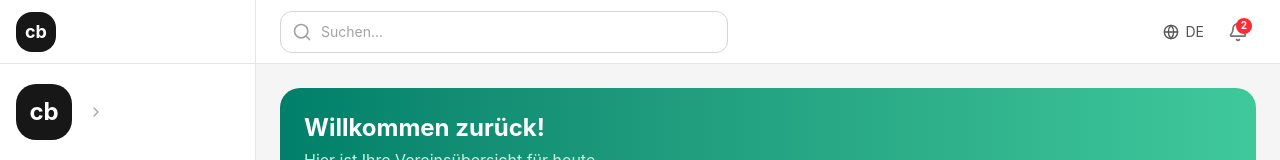
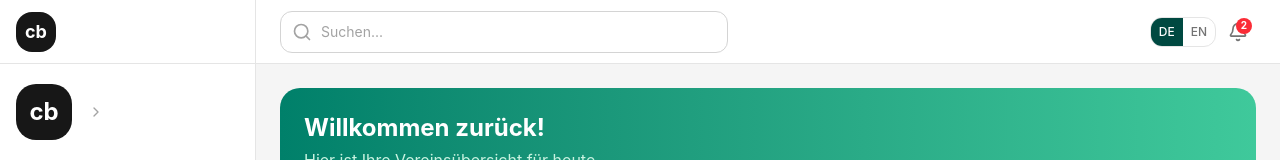
Before and after one commit to sentistudio/club-management, a React (Vite) app: page /dashboard in a window 1280 px wide. Shown: the top 160 px of the page. Built offline with nearby package versions, Linux system fonts and the light colour scheme.

Commit message:
Move language toggle to existing UI locations (admin topbar + member settings)

```diff
--- a/src/components/layout/Topbar.tsx
+++ b/src/components/layout/Topbar.tsx
@@ -1,8 +1,9 @@
 import { useState, useRef, useEffect } from "react";
-import { Menu, Globe, Bell, Inbox, Clock, CheckCircle, X, Check } from "lucide-react";
+import { Menu, Bell, Inbox, Clock, CheckCircle, X, Check } from "lucide-react";
 import { SearchInput } from "../ui/Input";
 import { mockNotifications } from "../../data/mockInbox";
 import type { Notification } from "../../data/mockInbox";
+import { useLanguage } from "../../i18n";
 
 interface TopbarProps {
   onMenuClick: () => void;
@@ -10,6 +11,7 @@ interface TopbarProps {
 }
 
 export function Topbar({ onMenuClick, actions }: TopbarProps) {
+  const { lang, setLang } = useLanguage();
   const [showNotifications, setShowNotifications] = useState(false);
   const [notifications, setNotifications] = useState<Notification[]>(mockNotifications);
   const notifRef = useRef<HTMLDivElement>(null);
@@ -72,10 +74,24 @@ export function Topbar({ onMenuClick, actions }: TopbarProps) {
         {actions}
 
         {/* Language Selector */}
-        <button className="flex items-center gap-1.5 px-3 py-2 text-sm text-neutral-600 hover:bg-neutral-100 rounded-lg transition-colors">
-          <Globe className="w-4 h-4" />
-          <span className="hidden sm:inline">DE</span>
-        </button>
+        <div className="flex items-center border border-neutral-200 rounded-lg overflow-hidden">
+          <button
+            onClick={() => setLang("de")}
+            className={`px-2 py-1.5 text-xs font-medium transition-colors ${
+              lang === "de" ? "bg-[#004941] text-white" : "text-neutral-500 hover:bg-neutral-100"
+            }`}
+          >
+            DE
+          </button>
+          <button
+            onClick={() => setLang("en")}
+            className={`px-2 py-1.5 text-xs font-medium transition-colors ${
+              lang === "en" ? "bg-[#004941] text-white" : "text-neutral-500 hover:bg-neutral-100"
+            }`}
+          >
+            EN
+          </button>
+        </div>
 
         {/* Notifications */}
         <div className="relative" ref={notifRef}>
--- a/src/routes/ClubEvents.tsx
+++ b/src/routes/ClubEvents.tsx
@@ -22,7 +22,7 @@ import {
   getStatusColor,
   createStatusHistoryEntry
 } from "../utils/eventUtils";
-import { useLanguage, LanguageToggle } from "../i18n";
+import { useLanguage } from "../i18n";
 
 type ViewMode = "list" | "calendar";
 type TimeFilter = "upcoming" | "past" | "all";
@@ -262,7 +262,6 @@ export function ClubEvents() {
         <div>
           <div className="flex items-center gap-3">
             <h1 className="text-2xl font-bold text-slate-800">{t("nav.clubEvents")}</h1>
-            <LanguageToggle />
           </div>
           <div className="flex items-center gap-4 mt-2 text-sm">
             <span className="text-slate-500">
--- a/src/routes/pilot/MemberWebPortal.tsx
+++ b/src/routes/pilot/MemberWebPortal.tsx
@@ -28,7 +28,7 @@ import {
   Shield,
   List
 } from "lucide-react";
-import { useLanguage, LanguageToggle } from "../../i18n";
+import { useLanguage } from "../../i18n";
 import { mockTicketForms } from "../../data/mockInbox";
 import {
   getChatMessages,
@@ -514,7 +514,6 @@ function MemberSidebar({ activeView, onNavigate, profile, unreadMessages }: Memb
             <Settings className="w-5 h-5" />
             <span>{t("nav.settings")}</span>
           </button>
-          <LanguageToggle className="mt-2 justify-center" />
         </div>
       </nav>
 
@@ -1788,9 +1787,11 @@ export function MemberWebPortal() {
   // ==========================================
   // RENDER: SETTINGS VIEW
   // ==========================================
+  const { lang: currentLang, setLang } = useLanguage();
+
   const renderSettings = () => (
     <div className="p-6 space-y-6">
-      <h1 className="text-2xl font-bold text-neutral-900">Einstellungen</h1>
+      <h1 className="text-2xl font-bold text-neutral-900">{t("nav.settings")}</h1>
 
       <div className="bg-white rounded-xl border border-neutral-200 overflow-hidden">
         <div className="divide-y divide-neutral-100">
@@ -1798,11 +1799,28 @@ export function MemberWebPortal() {
             <div className="flex items-center gap-3">
               <Globe className="w-5 h-5 text-neutral-400" />
               <div>
-                <p className="font-medium text-neutral-900">Sprache</p>
-                <p className="text-sm text-neutral-500">Deutsch</p>
+                <p className="font-medium text-neutral-900">{currentLang === "de" ? "Sprache" : "Language"}</p>
+                <p className="text-sm text-neutral-500">{currentLang === "de" ? "Deutsch / English" : "German / English"}</p>
               </div>
             </div>
-            <ChevronRight className="w-5 h-5 text-neutral-400" />
+            <div className="flex items-center border border-neutral-200 rounded-lg overflow-hidden">
+              <button
+                onClick={() => setLang("de")}
+                className={`px-3 py-1.5 text-sm font-medium transition-colors ${
+                  currentLang === "de" ? "bg-teal-600 text-white" : "text-neutral-500 hover:bg-neutral-100"
+                }`}
+              >
+                DE
+              </button>
+              <button
+                onClick={() => setLang("en")}
+                className={`px-3 py-1.5 text-sm font-medium transition-colors ${
+                  currentLang === "en" ? "bg-teal-600 text-white" : "text-neutral-500 hover:bg-neutral-100"
+                }`}
+              >
+                EN
+              </button>
+            </div>
           </div>
           <div className="p-4 flex items-center justify-between">
             <div className="flex items-center gap-3">
```
